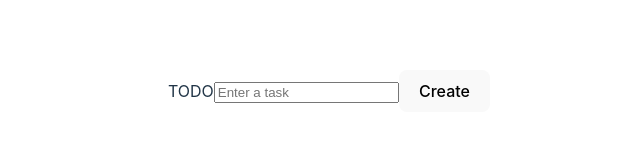
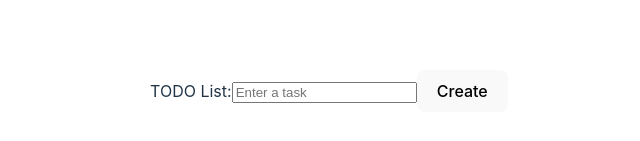
Before and after one commit to rohilrajkarki/task_101, a React (Vite) app: page / in a window 1280 px wide. Shown: the part 309-450 px from the top of the page, without its empty margins (311-951 px from the left). Built offline with nearby package versions, Linux system fonts and the light colour scheme.

Commit message:
refactor

```diff
--- a/src/pages/Home.tsx
+++ b/src/pages/Home.tsx
@@ -41,7 +41,7 @@ const Home = () => {
     <div className="home">
       <div className="main_container">
         <div>
-          TODO
+          TODO List:
           <input
             placeholder="Enter a task"
             onChange={(e) => setInputText(e.target.value)}
```
